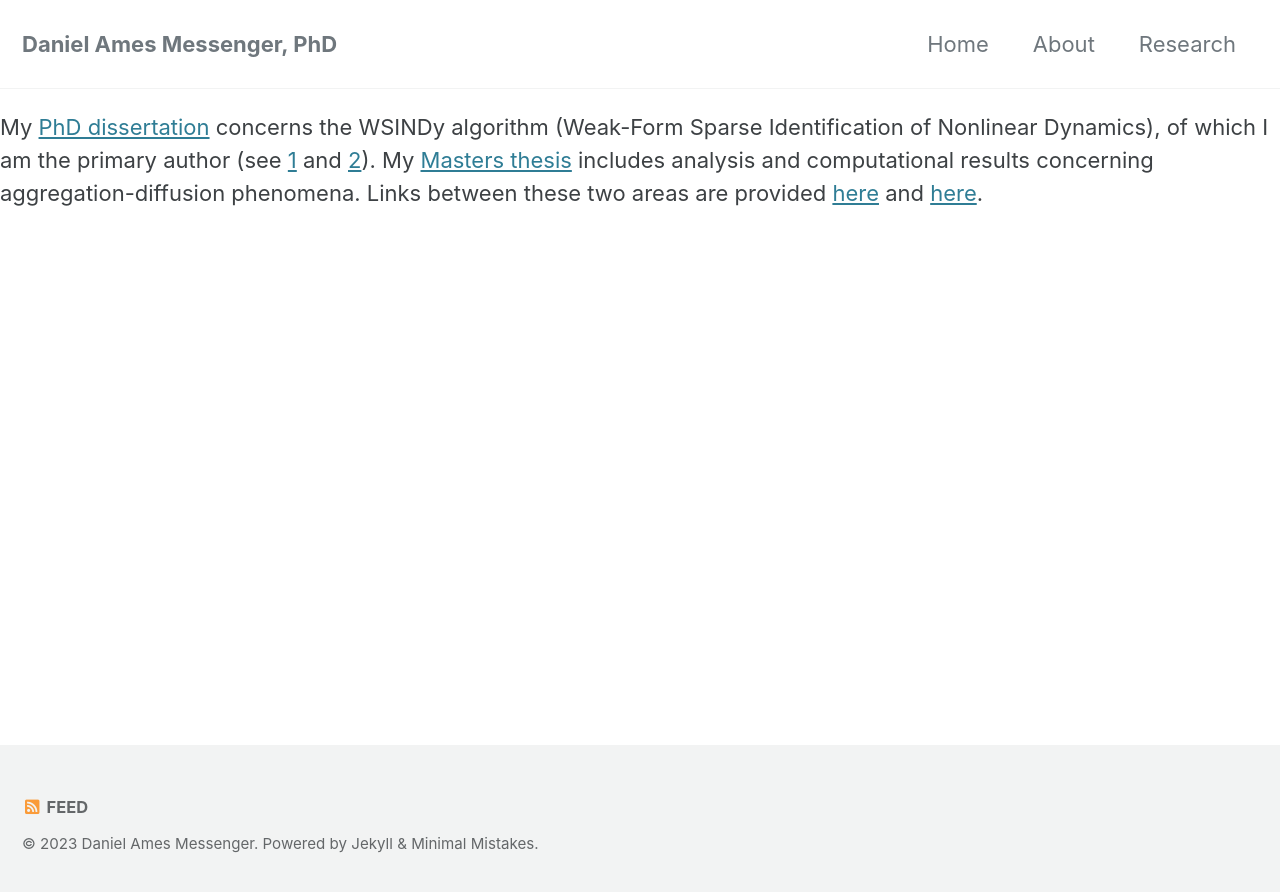
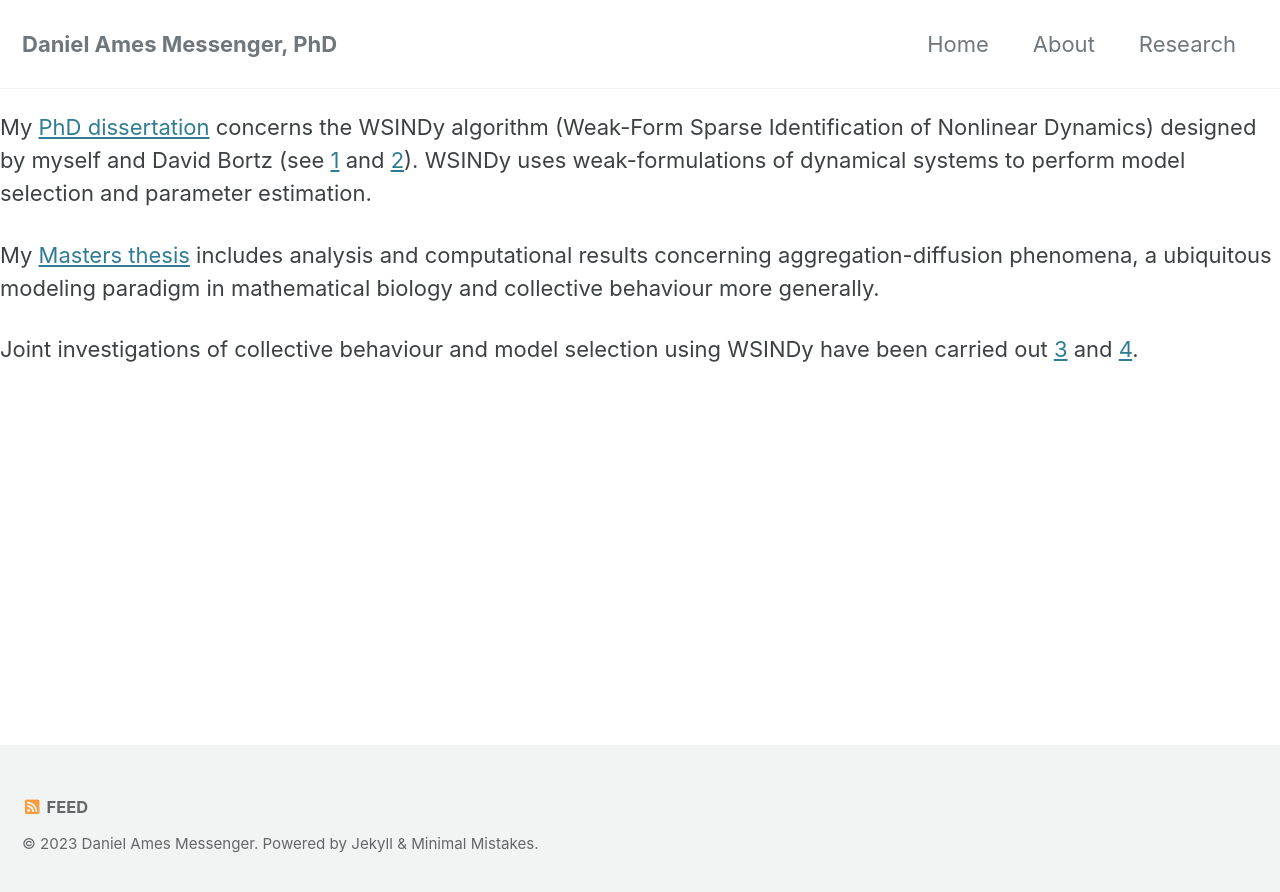
Before and after one commit to dm973/dm973.github.io, a Jekyll site: the page built from _pages/research.md, in a window 1280 px wide. Shown: the top 892 px of the page. Built offline with Jekyll 4.4.1, drawn with Linux system fonts in a browser that asks for light colours; cached includes are drawn as plain includes.

Commit message:
research page update

```diff
--- a/_pages/research.md
+++ b/_pages/research.md
@@ -4,4 +4,8 @@ title: Research
 permalink: /research/
 ---
 
-My [PhD dissertation](/assets/docs/phddiss/out.pdf) concerns the WSINDy algorithm (Weak-Form Sparse Identification of Nonlinear Dynamics), of which I am the primary author (see [1](https://epubs.siam.org/doi/abs/10.1137/20M1343166) and [2](https://www.sciencedirect.com/science/article/pii/S0021999121004204?casa_token=KVNE-MMFUzQAAAAA:YiJmD5u2WEpGSATKB20oEhXi-sv6HeGY-pHCN3AQnPuYoUBoQYVriawyHyyJ-sgGjbYi6lCzO8k)). My [Masters thesis](/assets/docs/mthes/out.pdf) includes analysis and computational results concerning aggregation-diffusion phenomena. Links between these two areas are provided [here](https://www.sciencedirect.com/science/article/pii/S0167278922001543?via%3Dihub) and [here](https://royalsocietypublishing.org/doi/full/10.1098/rsif.2022.0412).
+My [PhD dissertation](/assets/docs/phddiss/out.pdf) concerns the WSINDy algorithm (Weak-Form Sparse Identification of Nonlinear Dynamics) designed by myself and David Bortz (see [1](https://epubs.siam.org/doi/abs/10.1137/20M1343166) and [2](https://www.sciencedirect.com/science/article/pii/S0021999121004204?casa_token=KVNE-MMFUzQAAAAA:YiJmD5u2WEpGSATKB20oEhXi-sv6HeGY-pHCN3AQnPuYoUBoQYVriawyHyyJ-sgGjbYi6lCzO8k)). WSINDy uses weak-formulations of dynamical systems to perform model selection and parameter estimation.
+
+My [Masters thesis](/assets/docs/mthes/out.pdf) includes analysis and computational results concerning aggregation-diffusion phenomena, a ubiquitous modeling paradigm in mathematical biology and collective behaviour more generally.
+
+Joint investigations of collective behaviour and model selection using WSINDy have been carried out [3](https://www.sciencedirect.com/science/article/pii/S0167278922001543?via%3Dihub) and [4](https://royalsocietypublishing.org/doi/full/10.1098/rsif.2022.0412).
```
